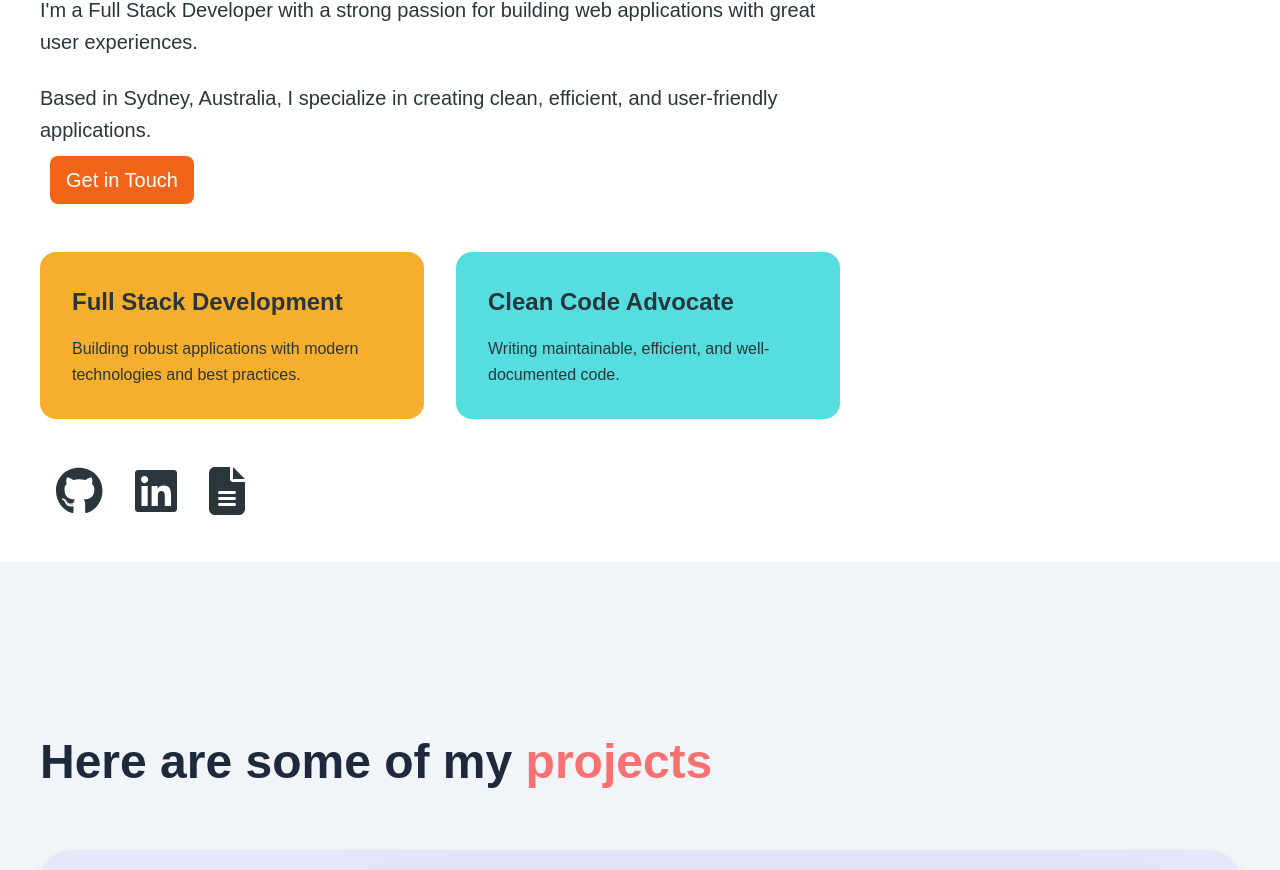
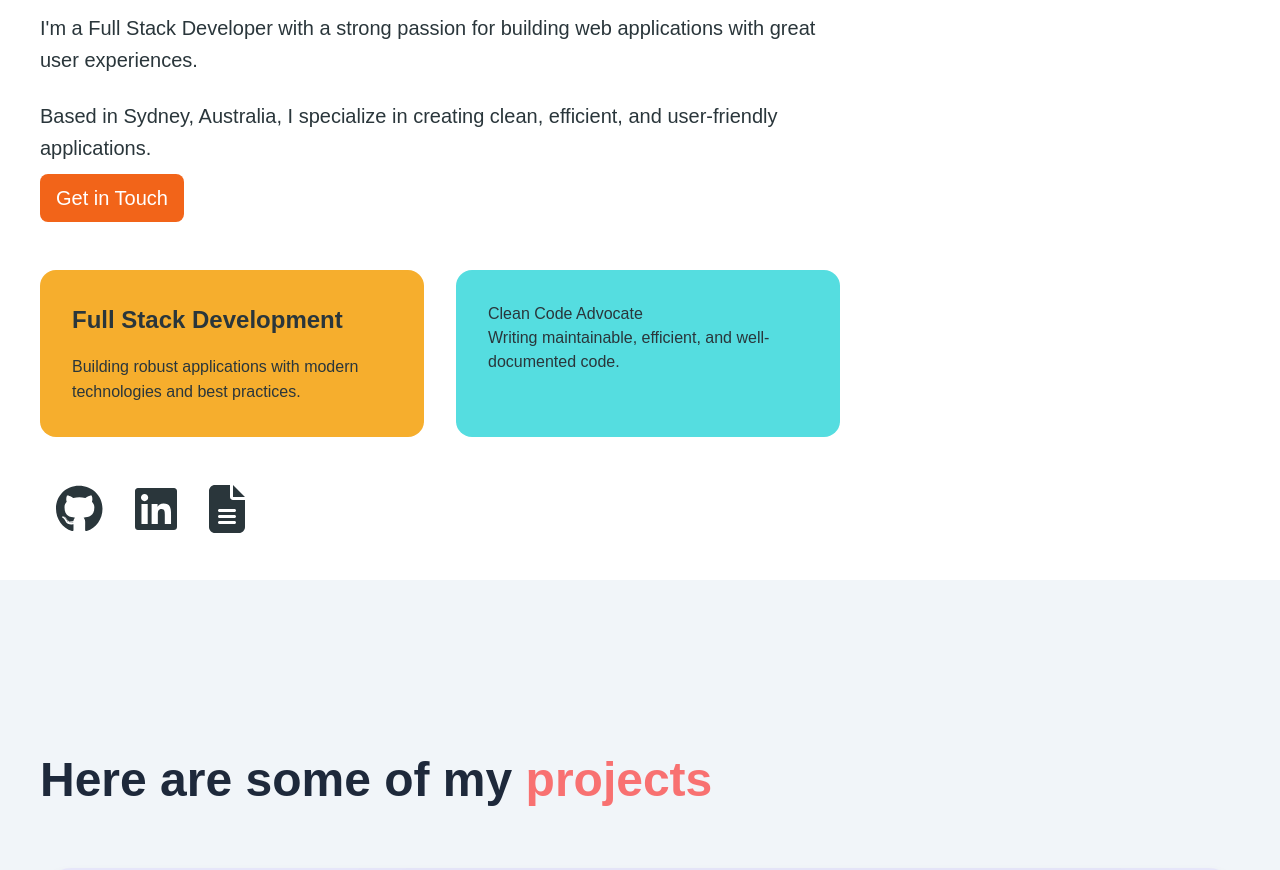
Before and after one commit to Jovana667/React-Portfolio, a React (Vite) app: page / in a window 1280 px wide. Shown: the part 1102-1972 px from the top of the page. Built offline with nearby package versions, Linux system fonts and the light colour scheme.

Commit message:
Refactor About component and update styles; introduce new skill item class and enhance layout for improved responsiveness and interactivity

```diff
--- a/src/components/About.jsx
+++ b/src/components/About.jsx
@@ -41,7 +41,7 @@ const About = () => {
               </p>
             </div>
 
-            <div className="skill-item">
+            <div className="skill-item2">
               <h2>Clean Code Advocate</h2>
               <p>Writing maintainable, efficient, and well-documented code.</p>
             </div>
--- a/src/styles/index.css
+++ b/src/styles/index.css
@@ -178,6 +178,18 @@ nav {
   text-align: left;
   width: 100%;
   margin-bottom: 1rem;
+  transition: transform 0.3s ease, color 0.3s ease;
+  height: auto;
+}
+
+@media (max-width: 1024px) {
+  .content-wrapper {
+    gap: 1.5rem;
+  }
+
+  .info-cards-grid {
+    max-width: 280px;
+  }
 }
 
 @media (max-width: 768px) {
@@ -187,6 +199,19 @@ nav {
 
   .info-cards-grid {
     max-width: 100%;
+    flex-direction: row;
+    flex-wrap: wrap;
+    gap: 1rem;
+  }
+
+  .info-card {
+    flex: 1 1 calc(33.333% - 1rem);
+    min-width: 250px;
+  }
+
+  .main-hero-card {
+    height: auto;
+    min-height: 400px;
   }
 }
 
@@ -358,17 +383,20 @@ nav {
   display: grid;
   grid-template-columns: repeat(2, 1fr);
   gap: 2rem;
-  margin: 3rem 0;
 }
 
 .skill-item {
   padding: 2rem;
   border-radius: 1rem;
   background-color: #f6ae2d;
+  transition: transform 0.2s ease, color 0.2s ease;
 }
 
-.skill-item:last-child {
+.skill-item2 {
+  padding: 2rem;
+  border-radius: 1rem;
   background-color: #55dde0;
+  transition: transform 0.2s ease, color 0.2s ease;
 }
 
 .skill-item h2 {
@@ -381,6 +409,14 @@ nav {
 .skill-item p {
   color: var(--color-dark);
   line-height: 1.6;
+}
+
+.skill-item:hover {
+  transform: translateY(-2px);
+}
+
+.skill-item2:hover {
+  transform: translateY(-2px);
 }
 
 /* Social Links */
@@ -554,7 +590,6 @@ nav {
 
 .get-in-touch {
   display: inline-block;
-  margin-left: 10px;
   padding: 8px 16px;
   background-color: #f26419; /* Using your theme's orange color */
   color: white;
@@ -792,14 +827,14 @@ nav {
     font-size: 0.8rem;
     padding: 0.4rem 0.8rem;
   }
+}
+@media (max-width: 480px) {
+  .info-cards-grid {
+    flex-direction: column;
+  }
 
-  .main-card .hero-title {
-    font-size: 2rem;
-  }
-}
-@media (min-width: 768px) {
-  .info-cards-grid {
-    grid-template-columns: repeat(3, 1fr);
+  .info-card {
+    flex: 1 1 100%;
   }
 
   .home-container {
```
